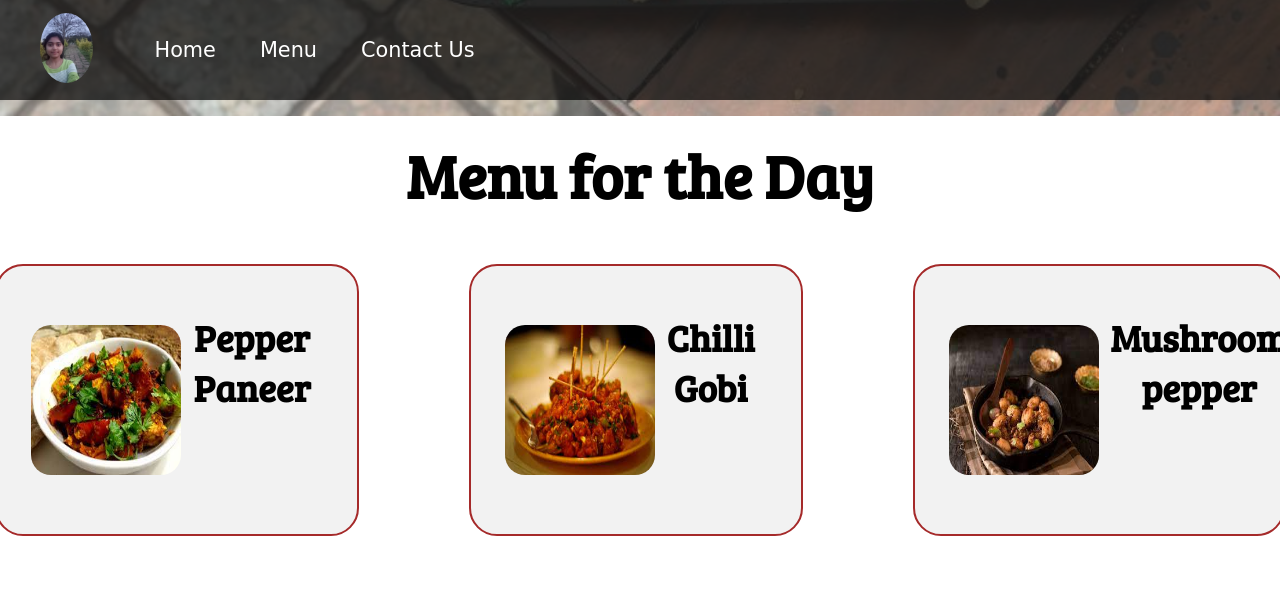
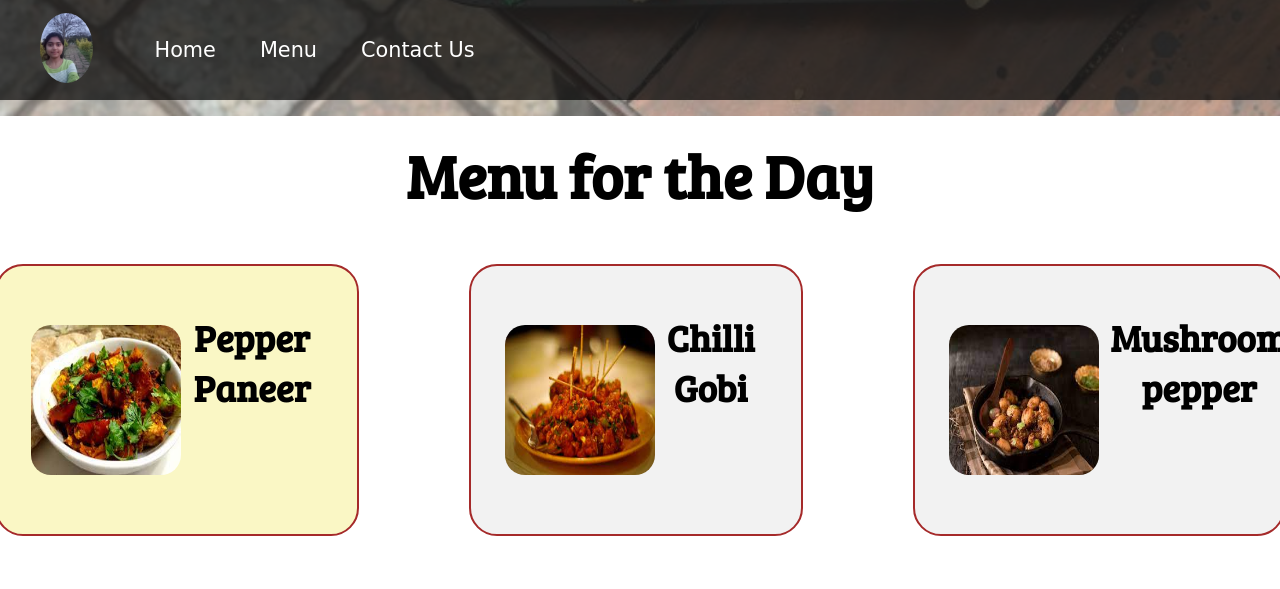
Before and after one commit to SupradhaBhat/Project_FoodDeliveryApp, a plain HTML site: page index.html in a window 1280 px wide. In both pictures the pointer is over the element "Pepper Paneer". Shown: the part 634-1223 px from the top of the page. Drawn offline with Linux system fonts and the light colour scheme; a web font is replaced by a local one.

Commit message:
hover feature for catalogue

```diff
--- a/css/style.css
+++ b/css/style.css
@@ -126,6 +126,9 @@ html{
     height: 200px;
     width: 300px;
 }
+#catalogue .box:hover{
+    background: #faf7c5;
+}
 
 #catalogue .box img{
    height: 150px;
```
